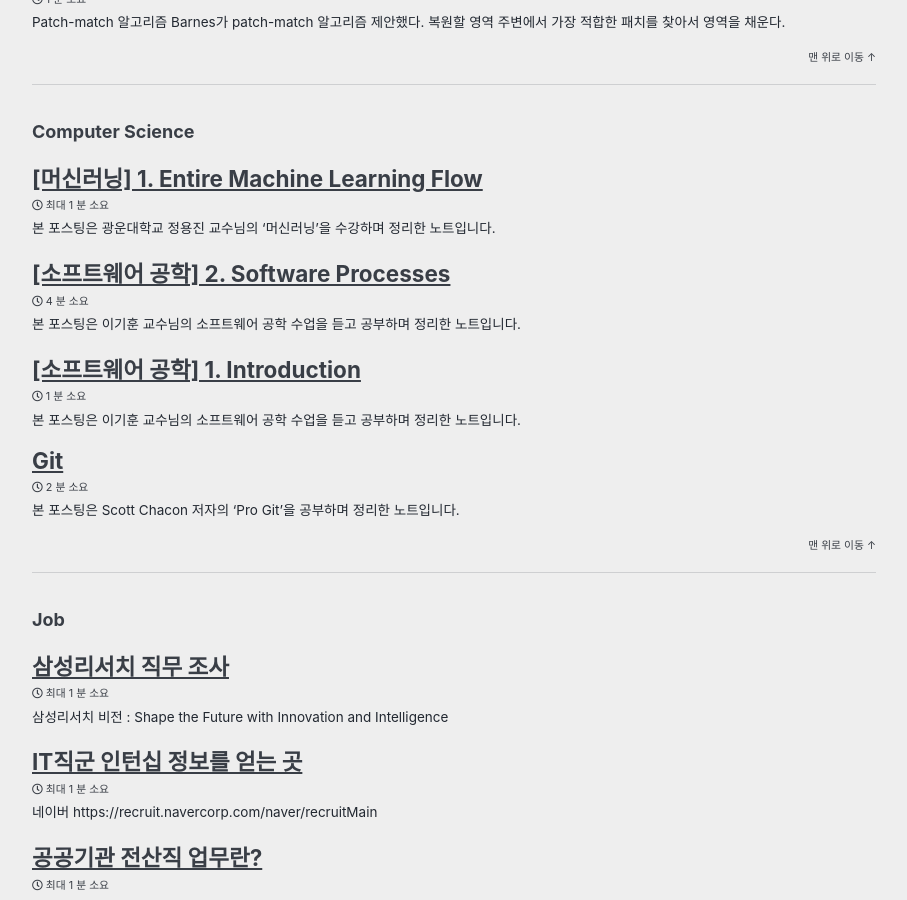
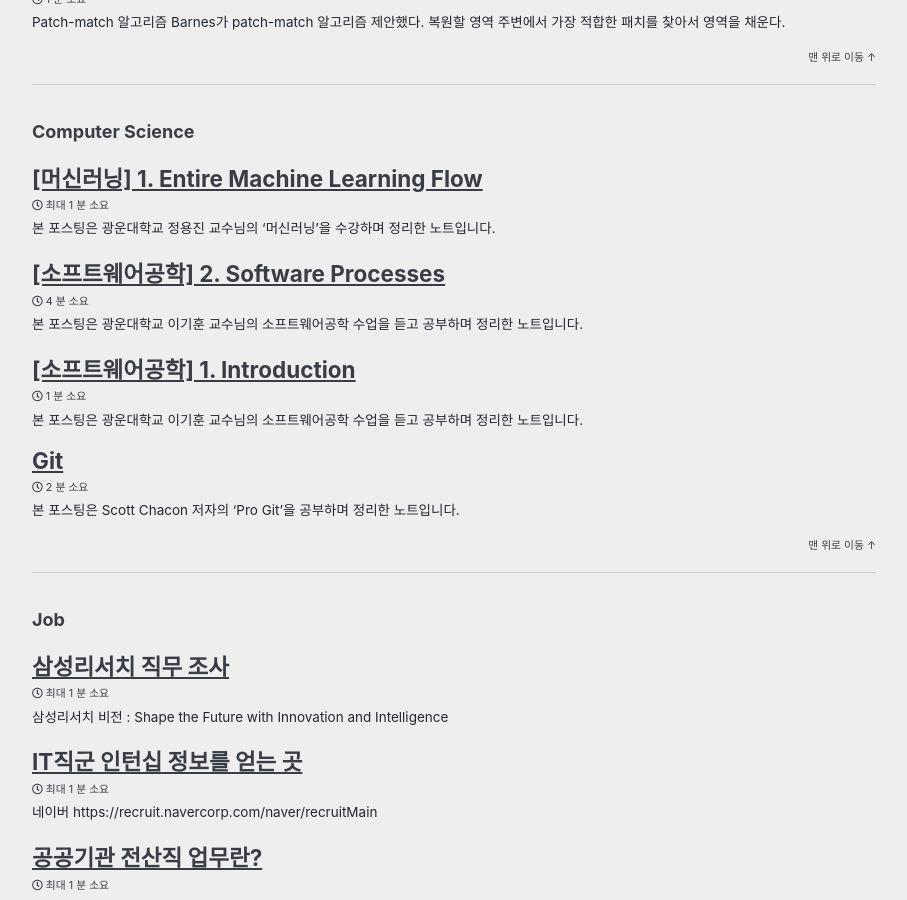
Before and after one commit to kkamankun/kkamankun.github.io, a Jekyll site: the page built from _pages/category-archive.md, in a window 1280 px wide and 900 px high, scrolled down 3653 px. Shown: the whole window, without its empty margins (186-1093 px from the left). Built offline with Jekyll 4.4.1, drawn with Linux system fonts in a browser that asks for light colours; cached includes are drawn as plain includes.

Commit message:
Update software engineering posts

```diff
--- a/_posts/computer_science/2021-04-23-Intro.md
+++ b/_posts/computer_science/2021-04-23-Intro.md
@@ -1,10 +1,10 @@
 ---
-title: "[소프트웨어 공학] 1. Introduction"
+title: "[소프트웨어공학] 1. Introduction"
 categories:
     - Computer Science
 # layout: default
 ---
-> 본 포스팅은 이기훈 교수님의 소프트웨어 공학 수업을 듣고 공부하며 정리한 노트입니다.
+> 본 포스팅은 광운대학교 이기훈 교수님의 소프트웨어공학 수업을 듣고 공부하며 정리한 노트입니다.
 
 소프트웨어 공학에 대하여 자주 묻는 질문
 ---
--- a/_posts/computer_science/2021-04-23-SWProcesses.md
+++ b/_posts/computer_science/2021-04-23-SWProcesses.md
@@ -1,10 +1,10 @@
 ---
-title: "[소프트웨어 공학] 2. Software Processes"
+title: "[소프트웨어공학] 2. Software Processes"
 categories:
     - Computer Science
 # layout: default
 ---
-> 본 포스팅은 이기훈 교수님의 소프트웨어 공학 수업을 듣고 공부하며 정리한 노트입니다.
+> 본 포스팅은 광운대학교 이기훈 교수님의 소프트웨어공학 수업을 듣고 공부하며 정리한 노트입니다.
 
 소프트웨어 프로세스란?
 ---
```
